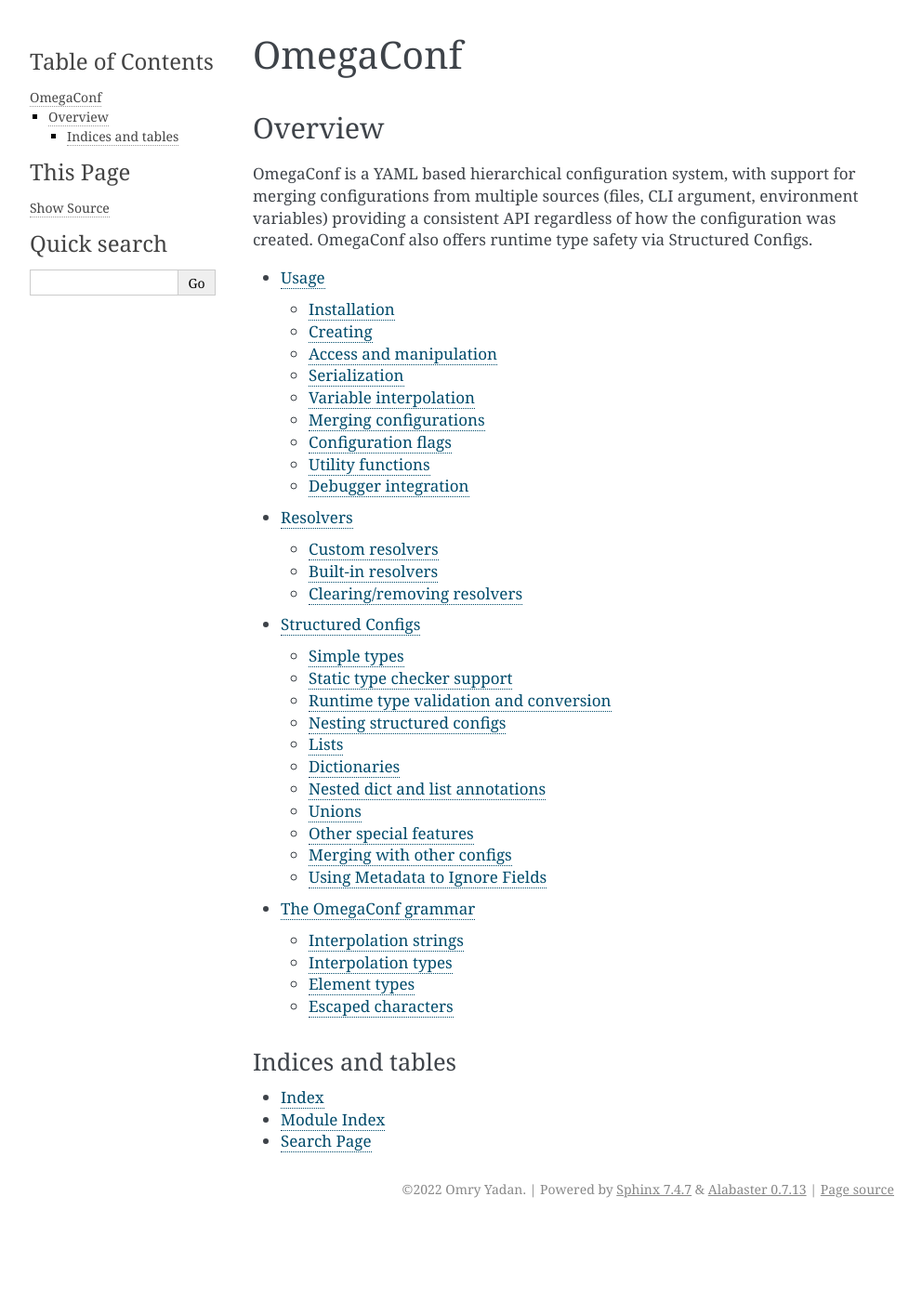
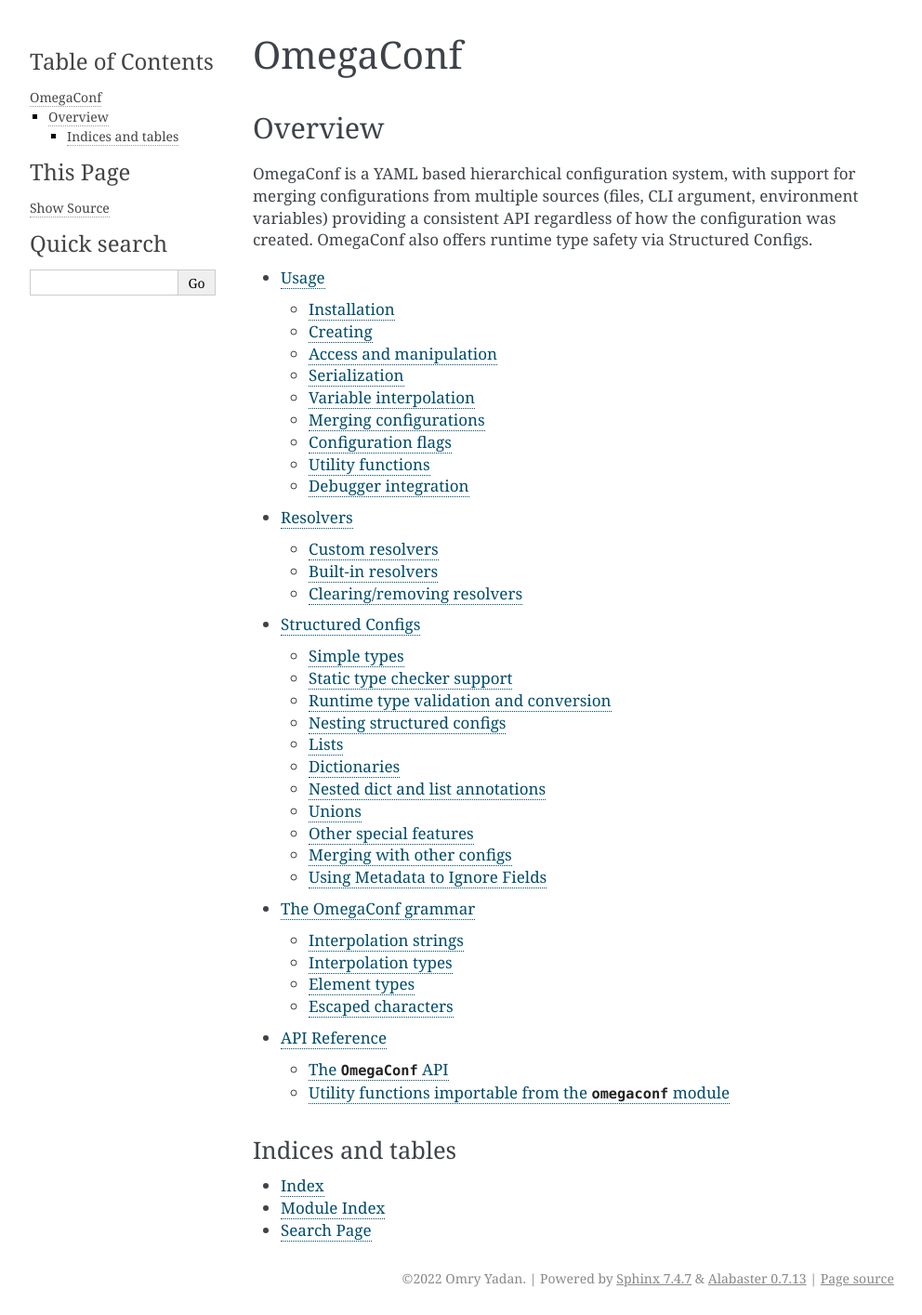
Before and after one commit to omry/omegaconf, a Sphinx documentation site: the page built from docs/source/index.rst, in a window 1280 px wide. Shown: the whole page at 93% size, without its empty margins (148-1140 px from the left). Built offline with Sphinx 7.4.7, drawn with Linux system fonts in a browser that asks for light colours; before the commit the page ends 1319 px from its top, so only the background shows below that.

Commit message:
docs: api_reference.rst via sphinx autodoc

```diff
--- /dev/null
+++ b/docs/source/api_reference.rst
@@ -0,0 +1,29 @@
+=============
+API Reference
+=============
+
+.. contents::
+   :local:
+
+.. currentmodule:: omegaconf
+
+The ``OmegaConf`` API
+---------------------
+
+.. autoclass:: omegaconf.OmegaConf
+   :members:
+
+Utility functions importable from the ``omegaconf`` module
+----------------------------------------------------------
+
+.. automethod:: omegaconf.II
+
+.. automethod:: omegaconf.SI
+
+.. automethod:: omegaconf.flag_override
+
+.. automethod:: omegaconf.open_dict
+
+.. automethod:: omegaconf.read_write
+
+.. autoclass:: omegaconf.MISSING
--- a/docs/source/conf.py
+++ b/docs/source/conf.py
@@ -48,7 +48,12 @@
 # Add any Sphinx extension module names here, as strings. They can be
 # extensions coming with Sphinx (named 'sphinx.ext.*') or your custom
 # ones.
-extensions = ["sphinx.ext.autodoc", "sphinx.ext.doctest", "sphinx.ext.coverage"]
+extensions = [
+    "sphinx.ext.autodoc",
+    "sphinx.ext.doctest",
+    "sphinx.ext.coverage",
+    "sphinx.ext.viewcode",
+]
 
 
 # Add any paths that contain templates here, relative to this directory.
--- a/docs/source/index.rst
+++ b/docs/source/index.rst
@@ -15,6 +15,7 @@
    custom_resolvers
    structured_config
    grammar
+   api_reference
 
 
 
```
